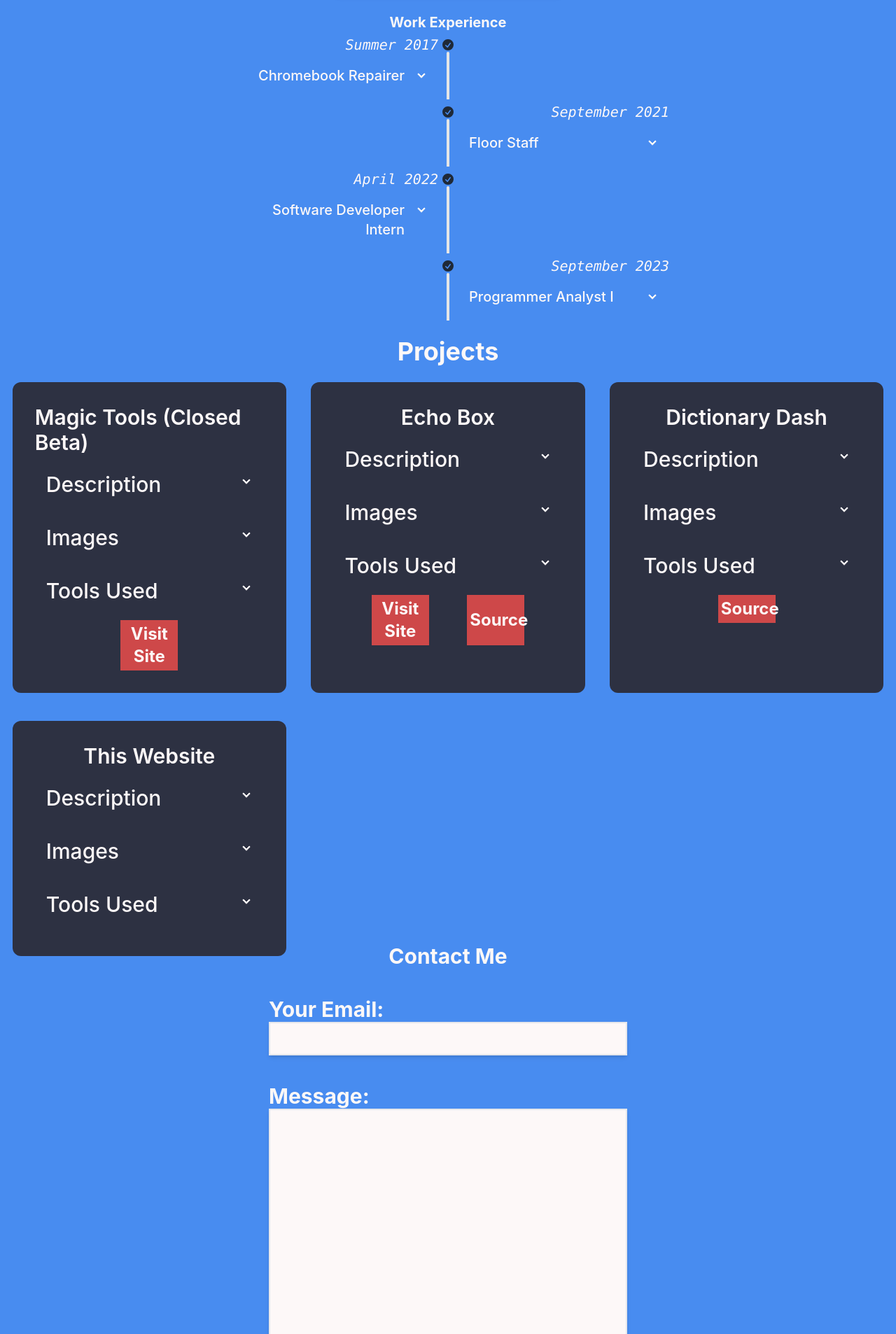
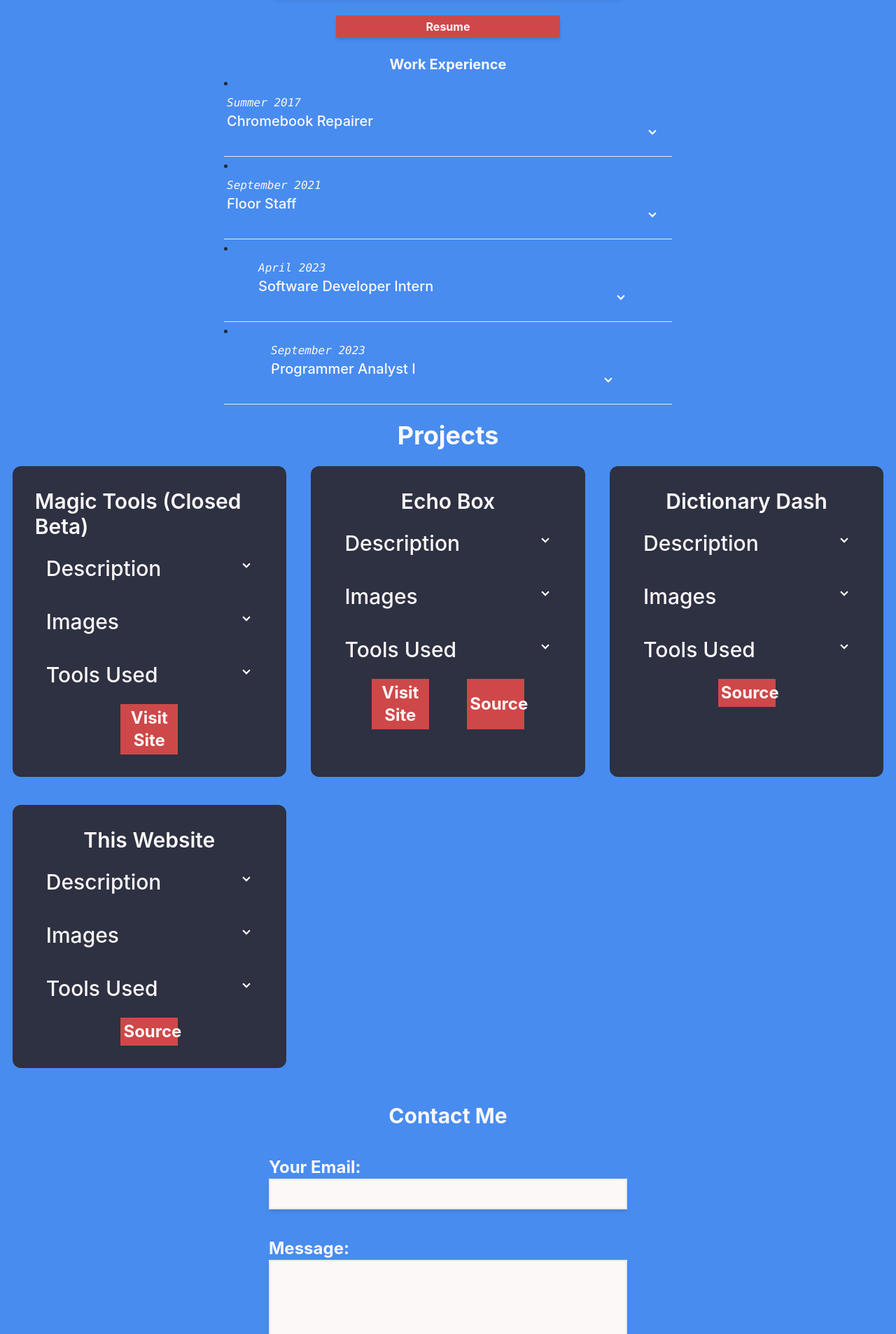
Before and after one commit to Ernest0G/portfolio, a React (Vite) app: page / in a window 1280 px wide. Shown: the part 714-2620 px from the top of the page at 70% size. Built offline with nearby package versions, Linux system fonts and the light colour scheme.

Commit message:
-- Altered experience section for web -- Changed width for various elements in each section

```diff
--- a/src/App.tsx
+++ b/src/App.tsx
@@ -4,7 +4,7 @@ import { NavItem } from "./components";
 function App() {
   return (
     <>
-      <nav className="w-full max-w-full flex flex-row h-16 sm:h-32 justify-between sm:px-5 bg-black sticky top-0 z-50 border-b-2 border-white">
+      <nav className="w-full max-w-full flex flex-row h-16 sm:h-20 justify-between sm:px-5 bg-black sticky top-0 z-50 border-b-2 border-white">
         <ul className="w-full flex flex-row no-wrap gap-3 sm:gap-10 items-center justify-center sm:justify-end">
           <NavItem item={"About"} />
           <NavItem item={"Experience"} />
@@ -13,7 +13,7 @@ function App() {
         </ul>
       </nav>
       <br></br>
-      <main className="w-full flex flex-col transition-all ease-in-out duration-100">
+      <main className="w-full flex flex-col">
         <About />
         <br></br>
         <Experience />
--- a/src/assets/data/jobs.js
+++ b/src/assets/data/jobs.js
@@ -15,7 +15,7 @@ export const Jobs = [
     title: "Software Developer Intern",
     company: "Bay Valley Tech",
     desc: "I worked as a software developer intern at Bay Valley Tech.",
-    date: "April 2022",
+    date: "April 2023",
   },
   {
     title: "Programmer Analyst I",
--- a/src/assets/data/projects.js
+++ b/src/assets/data/projects.js
@@ -29,7 +29,7 @@ export const ProjectsList = [
     title: "This Website",
     desc: "This is my portfolio website showcasing my work experience and projects.",
     live: "",
-    git: "",
+    git: "https://github.com/Ernest0G/portfolio",
     images: [],
     tools: ["React.js", "TailwindCSS", "DaisyUI"],
   },
--- /dev/null
+++ b/src/components/ExperienceItem.tsx
@@ -0,0 +1,9 @@
+const ExperienceItem = ({ title, company, desc, date, position }) => {
+  return (
+    <div>
+      <h1>{title}</h1>
+    </div>
+  );
+};
+
+export default ExperienceItem;
--- a/src/components/ProjectItem.tsx
+++ b/src/components/ProjectItem.tsx
@@ -2,7 +2,7 @@ const ProjectItem = ({ title, desc, live, git, index, images, tools }) => {
   return (
     <div id={`item${index + 1}`} className="carousel-item w-full sm:justify-center">
       <div className="card w-full text-white sm:items-center">
-        <div className="card-body sm:w-11/12 sm:h-1/2 bg-black sm:rounded-xl items-center">
+        <div className="card-body sm:w-11/12 bg-black sm:rounded-xl items-center">
           <span className="card-title text-xl sm:text-3xl">{title}</span>
           <div className="collapse collapse-arrow">
             <input type="checkbox" />
--- a/src/components/TimelineItem.tsx
+++ b/src/components/TimelineItem.tsx
@@ -1,7 +1,7 @@
 const TimelineItem = ({ title, company, desc, date, position }) => {
   return (
     <li>
-      <div className="timeline-middle">
+      <div className="timeline-middle sm:hidden">
         <svg xmlns="http://www.w3.org/2000/svg" viewBox="0 0 20 20" fill="currentColor" className="h-5 w-5">
           <path
             fillRule="evenodd"
@@ -10,22 +10,18 @@ const TimelineItem = ({ title, company, desc, date, position }) => {
           />
         </svg>
       </div>
-      <div className={`${position === "start" ? "timeline-start" : "timeline-end"} sm:text-end`}>
+      <div className={`${position === "start" ? "timeline-start" : "timeline-end"} sm:text-start`}>
         <time className="font-mono italic text-white sm:text-left">{date}</time>
         <div className="collapse collapse-arrow">
           <input type="checkbox" />
-          <div className={`collapse-title text-xl font-medium text-white ${position === "end" && "sm:text-start"}`}>
-            {title}
-          </div>
-          <div className="collapse-content">
-            <span className="text-white">
-              <div className="card w-full shadow-lg">
-                <div className="card-body bg-black rounded-lg">
-                  <span className="card-title text-lg sm:text-start">{company}</span>
-                  <p>{desc}</p>
-                </div>
+          <div className="collapse-title sm:p-0 text-xl font-medium text-white">{title}</div>
+          <div className="collapse-content text-white">
+            <div className="card w-full shadow-lg">
+              <div className="card-body bg-black rounded-lg">
+                <span className="card-title text-lg sm:text-start">{company}</span>
+                <p>{desc}</p>
               </div>
-            </span>
+            </div>
           </div>
         </div>
       </div>
--- a/src/components/index.ts
+++ b/src/components/index.ts
@@ -1,3 +1,4 @@
 export { default as NavItem } from "./NavItem";
 export { default as TimelineItem } from "./TimelineItem";
 export { default as ProjectItem } from "./ProjectItem";
+export { default as ExperienceItem } from "./ExperienceItem";
--- a/src/pages/About.tsx
+++ b/src/pages/About.tsx
@@ -1,12 +1,12 @@
 const About = () => {
   return (
-    <div className="w-full flex flex-col justify-center items-center bg-accent sm:flex sm:flex-col sm:justify-center">
+    <div className="w-full flex flex-col justify-center items-center bg-accent">
       <h1 id="About" className="text-xl sm:text-3xl font-bold text-white text-center">
         About Me
       </h1>
       <br></br>
-      <div className="card w-11/12 shadow-md sm:w-1/2">
-        <div className="card-body p-5 sm:p-10 bg-black rounded-md">
+      <div className="card w-11/12 shadow-md sm:w-2/5">
+        <div className="card-body p-5 sm:p-10 bg-black rounded-md sm:rounded-xl">
           <p className="text-white sm:text-3xl">
             Hi, I'm Ernesto! I'm a passionate software developer with experience in web development. I love creating
             user-friendly and efficient applications using modern technologies. In my free time, I enjoy exploring new
--- a/src/pages/Contact.tsx
+++ b/src/pages/Contact.tsx
@@ -5,27 +5,27 @@ const Contact = () => {
         Contact Me
       </h1>
       <div className="w-3/4 sm:w-2/5 flex flex-col items-center justify-center">
-        <label htmlFor="email" className="form-label font-bold self-start text-white sm:text-3xl">
+        <label htmlFor="email" className="form-label font-bold self-start text-white sm:text-2xl">
           Your Email:
         </label>
         <input
           name="email"
           type="email"
-          className="form-input w-full px-1 py-1 shadow-md border-2 outline-black text-black sm:text-3xl bg-white"
+          className="form-input w-full px-1 py-1 shadow-md border-2 outline-black text-black sm:text-2xl bg-white"
         />
       </div>
       <div className="w-3/4 sm:w-2/5 flex flex-col items-center justify-center">
-        <label htmlFor="body" className="form-label font-bold self-start text-white sm:text-3xl">
+        <label htmlFor="body" className="form-label font-bold self-start text-white sm:text-2xl">
           Message:
         </label>
         <textarea
           name="body"
-          className="form-textarea w-full px-1 py-1 shadow-md border-2 outline-black text-black sm:text-3xl bg-white resize-none"
-          rows={14}
+          className="form-textarea w-full px-1 py-1 shadow-md border-2 outline-black text-black sm:text-2xl bg-white resize-none"
+          rows={12}
         />
       </div>
       <div className="w-full flex flex-col items-center justify-center">
-        <button className="w-2/5 sm:w-1/4 p-1 shadow-md font-bold bg-primary text-white sm:text-3xl">Send</button>
+        <button className="w-2/5 sm:w-1/5 p-1 shadow-md font-bold bg-primary text-white sm:text-2xl">Send</button>
       </div>
     </div>
   );
--- a/src/pages/Experience.tsx
+++ b/src/pages/Experience.tsx
@@ -3,11 +3,11 @@ import { Jobs } from "../assets/data/jobs.js";
 
 const Experience = () => {
   return (
-    <div className="w-full flex flex-col items-center justify-evenly sm:flex sm:flex-col sm:justify-center">
+    <div className="w-full flex flex-col items-center justify-evenly">
       <h1 id="Experience" className="text-xl font-bold text-white text-center">
         Work Experience
       </h1>
-      <ul className="text-sm timeline timeline-snap-icon max-md:timeline-compact timeline-vertical sm:text-xl sm:w-1/2">
+      <ul className="text-sm timeline timeline-snap-icon max-md:timeline-compact timeline-vertical sm:hidden">
         {Jobs.map((job, index) => {
           return (
             <TimelineItem
@@ -21,6 +21,20 @@ const Experience = () => {
           );
         })}
       </ul>
+      <div className="hidden md:flex md:flex-col md:w-1/2">
+        {Jobs.map((job, index) => {
+          return (
+            <TimelineItem
+              key={index}
+              title={job.title}
+              company={job.company}
+              desc={job.desc}
+              date={job.date}
+              position={index % 2 === 0 ? "start" : "end"}
+            />
+          );
+        })}
+      </div>
     </div>
   );
 };
--- a/src/pages/Projects.tsx
+++ b/src/pages/Projects.tsx
@@ -7,7 +7,8 @@ const Projects = () => {
       <h1 id="Projects" className="text-xl sm:text-4xl font-bold bg-accent text-white text-center">
         Projects
       </h1>
-      <br></br>
+      <p className="sm:hidden text-center text-white">Swipe to see more projects</p>
+      <br className="hidden sm:flex"></br>
       <div className="carousel w-full sm:grid sm:grid-cols-3 sm:gap-y-10 sm:item">
         {ProjectsList.map((project, index) => {
           return (
```
